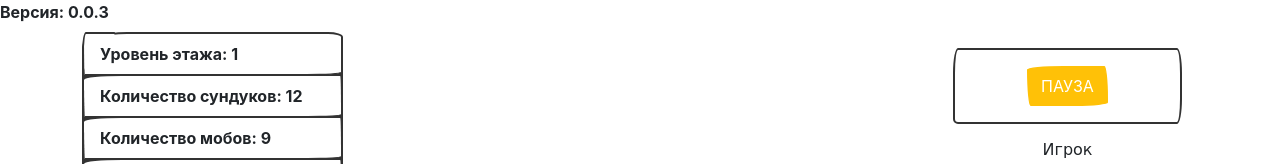
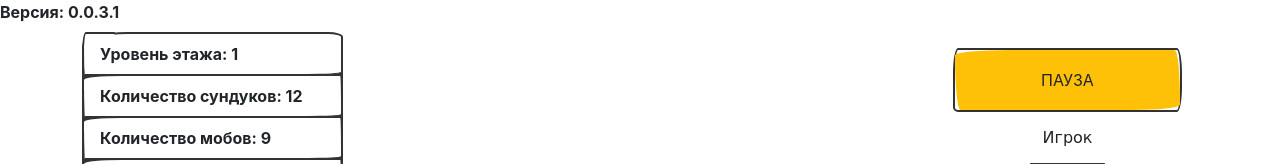
Before and after one commit to mikhailKhmel/minimal-dungeon, a website built with Vite: page index.html in a window 1280 px wide. Both pictures are taken after a click on the button "СТАРТ". Shown: the top 164 px of the page. Built offline with nearby package versions, Linux system fonts and the light colour scheme; a web font is replaced by a local one.

Commit message:
Версия 0.0.3.1 - Зелье теперь можно применить всегда, но кол-во жизней не будет привышать 20; - исправлен переращет урона мобов. в будущем планируется пересмотр данного функционала; - исправлена ошибка, при которой не генерировалась новая карта после смерти игрока; - исправлена ошибка, при которой игрок оставался красным после смерти моба

```diff
--- a/index.html
+++ b/index.html
@@ -7,11 +7,12 @@
 </header>
 
 <body>
-    <div>Версия: 0.0.3</div>
+    <div>Версия: 0.0.3.1</div>
     <div id="loading-spinner" class="text-center">
         <div class="spinner-border text-warning mt-3" style="width: 5rem; height: 5rem;" role="status">
             <span class="visually-hidden">Loading...</span>
         </div>
+        <h4>Загрузка</h4>
     </div>
     <div id="app" />
     <script src="./src/main.ts" type="module"></script>
--- a/package.json
+++ b/package.json
@@ -1,7 +1,7 @@
 {
   "name": "minimal-dungeon",
   "private": true,
-  "version": "0.0.3",
+  "version": "0.0.3.1",
   "type": "module",
   "scripts": {
     "dev": "vite",
--- a/src/code/EntitiesFiller.ts
+++ b/src/code/EntitiesFiller.ts
@@ -8,7 +8,7 @@ export class EntitiesFiller {
   data: Array<IEntity> = [];
 
   public generate(maps: Array<Array<string>>, level: number) {
-    if (this.data.length === 0 && level === 1) {
+    if (level === 1) {
       this.fillData(maps, level);
     } else {
       const playerOldData = (this.data.find((x) => x.type === EntityType.Player) as Player).data;
--- a/src/code/LocalStorage.ts
+++ b/src/code/LocalStorage.ts
@@ -7,7 +7,6 @@ class LocalStorage {
 
   set killedMobs(value: number) {
     this._killedMobs = value;
-    localStorage.setItem('killedMobs', value.toString());
   }
 
   private _allVisible = false;
--- a/src/code/MapWorker.ts
+++ b/src/code/MapWorker.ts
@@ -385,6 +385,9 @@ export class MapWorker {
       if (player.data.hp <= 0) {
         this.gameOver = true;
       }
+      if (player.renderType === RenderType.RedPlayer) {
+        player.renderType = RenderType.PlayerDown1;
+      }
     }
 
     return mapData;
--- a/src/code/RunMode.ts
+++ b/src/code/RunMode.ts
@@ -79,8 +79,8 @@ export class RunMode {
                   <div class="row gx-5">
                       <div class="col p-3">
                           <div class="card">
-                              <div class="card-body text-center">
-                                  <button id="pause-btn" class="btn btn-warning">ПАУЗА</button>
+                              <div id="pause-btn" class="card-body card-text text-center btn btn-warning">
+                                  ПАУЗА
                               </div>
                           </div>
                       </div>
@@ -220,12 +220,6 @@ export class RunMode {
         const item = inv[invIndex] as IWeapon;
         const itemOnPlayer = player.data.equipment.find((x) => x.equipmentType === item.weaponType);
         if (itemOnPlayer && itemOnPlayer.item) {
-          return;
-        }
-      }
-      if (inv[invIndex].type === ItemType.Potion) {
-        const potion = inv[invIndex] as IPotion;
-        if (player.data.hp + potion.hpCount > 20) {
           return;
         }
       }
@@ -543,6 +537,7 @@ export class RunMode {
         this.lastKeyCode = '';
 
         if (this.mapWorker.gameOver) {
+          ls.level = 1;
           this.changeMode(GameModes.GAMEOVER);
           clearInterval(interval);
         }
--- a/src/code/StartMode.ts
+++ b/src/code/StartMode.ts
@@ -18,7 +18,7 @@ export class StartMode {
         <div class="container mt-2">
         <div class="row justify-content-center align-items-center">
             <div class="col-auto mb-3 text-center" style="width: 25rem;">
-                <h1>Minimal Dungeon</h1>
+                <h1 class="display-5">Minimal Dungeon</h1>
                 <p class="text-center text-wrap">
                 <div class="card mb-2">
                     <div class="card-body">
--- a/src/code/implements/items/Potion.ts
+++ b/src/code/implements/items/Potion.ts
@@ -17,6 +17,10 @@ export class Potion implements IPotion {
   }
 
   do(player: IPlayer) {
+    if (player.data.hp + this.hpCount > 20) {
+      player.data.hp = 20;
+      return player;
+    }
     player.data.hp += this.hpCount;
     return player;
   }
--- a/src/utils.ts
+++ b/src/utils.ts
@@ -39,7 +39,10 @@ export function range(min: number, max: number): Array<number> {
 
 export function calculateMobAttack(player: IPlayer, mob: IMob): IPlayer {
   const attack = mob.data.power - player.data.armor;
-  player.data.hp -= Math.abs(attack);
+  if (attack < 0) {
+    return player;
+  }
+  player.data.hp -= attack;
   return player;
 }
 
```
